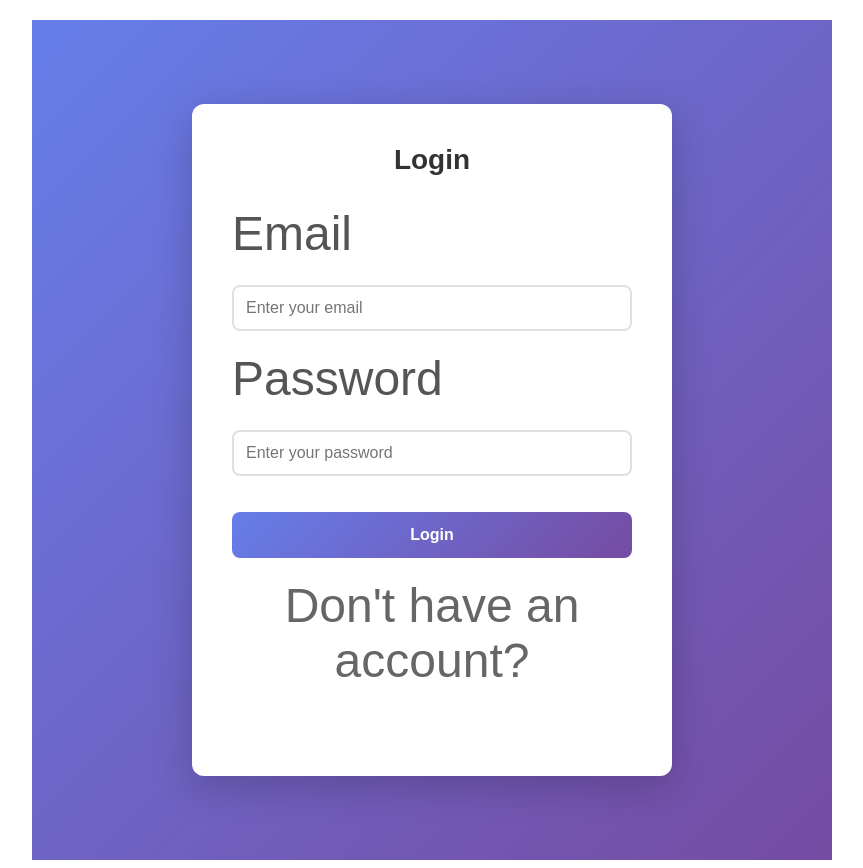
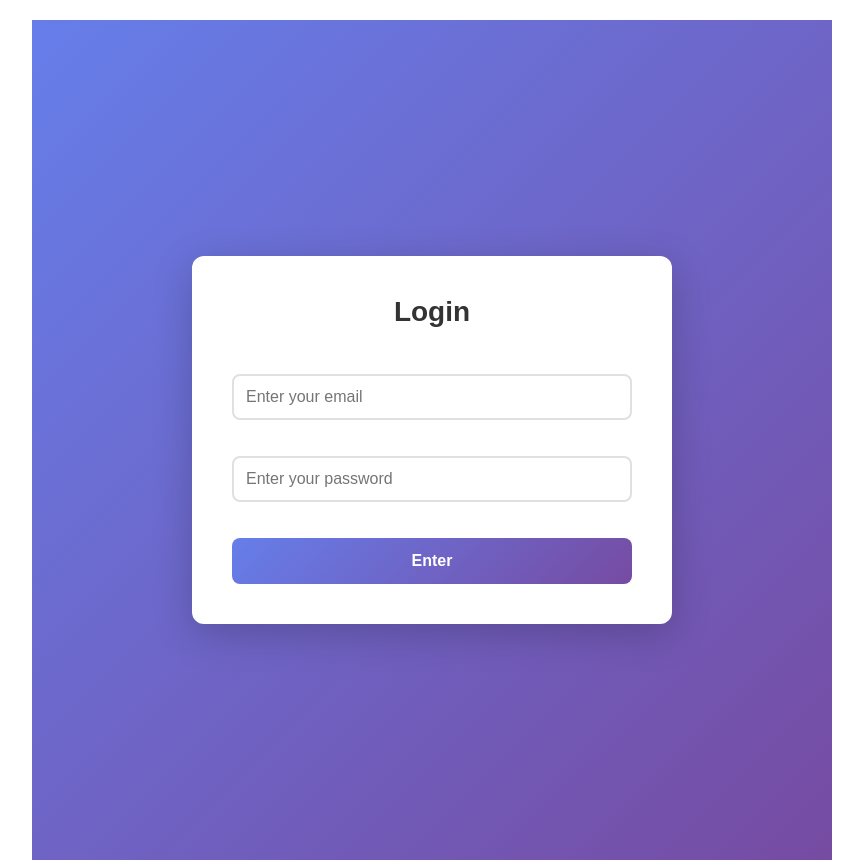
Before and after one commit to notin/login-full-stack, a React app in the folder login-front-end/: page / in a window 1280 px wide. Shown: the whole page, without its empty margins (208-1071 px from the left). Built offline with nearby package versions, Linux system fonts and the light colour scheme; no server answers.

Commit message:
refine Login.tsx

```diff
--- a/login-front-end/src/components/Login.tsx
+++ b/login-front-end/src/components/Login.tsx
@@ -1,8 +1,6 @@
 import React, { useState } from "react";
-import { useAtom } from "jotai";
-// import { Link, useNavigate } from "react-router-dom";
+import { useSetAtom} from "jotai";
 import { loginAtom } from "../atoms/authActions";
-import { isLoadingAtom } from "../atoms/auth";
 import "./Login.css";
 
 export const Login: React.FC = () => {
@@ -10,9 +8,7 @@
   const [password, setPassword] = useState("");
   const [error, setError] = useState("");
   const [isLoading, setIsLoading] = useState(false);
-  const [, login] = useAtom(loginAtom);
-  // const navigate = useNavigate();
-
+  const login = useSetAtom(loginAtom);
   const handleSubmit = async (e: React.FormEvent) => {
     e.preventDefault();
     setError("");
@@ -34,7 +30,7 @@
         <h2>Login</h2>
         <form onSubmit={handleSubmit}>
           <div className="form-group">
-            <label htmlFor="email">Email</label>
+            {/*<label htmlFor="email">Email</label>*/}
             <input
               type="email"
               id="email"
@@ -45,7 +41,7 @@
             />
           </div>
           <div className="form-group">
-            <label htmlFor="password">Password</label>
+            {/*<label htmlFor="password">Password</label>*/}
             <input
               type="password"
               id="password"
@@ -57,12 +53,8 @@
           </div>
           {error && <div className="error-message">{error}</div>}
           <button type="submit" disabled={isLoading}>
-            {isLoading ? "Logging in..." : "Login"}
+            {isLoading ? "Logging in..." : "Enter"}
           </button>
-          <p className="auth-switch">
-            Don't have an account?
-            {/*<Link to="/register">Register here</Link>*/}
-          </p>
         </form>
       </div>
     </div>
```
